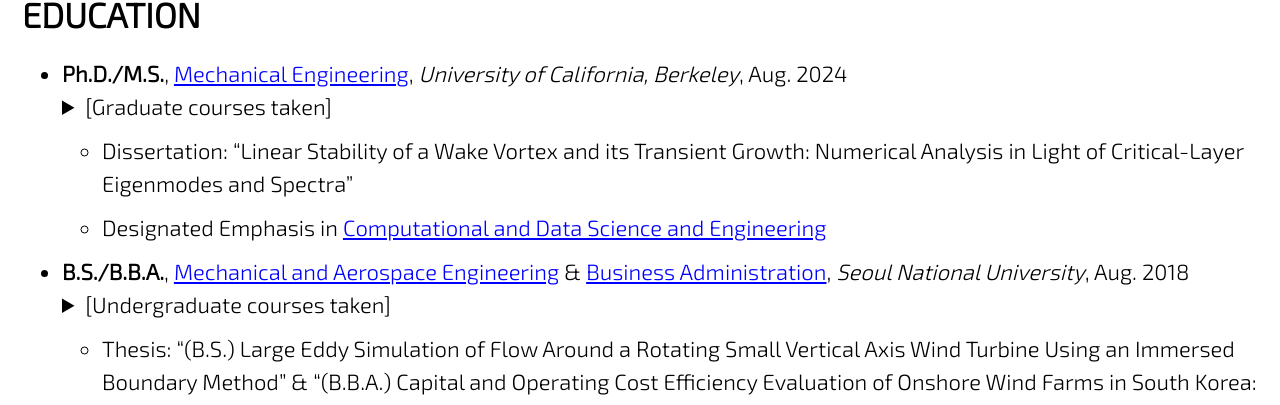
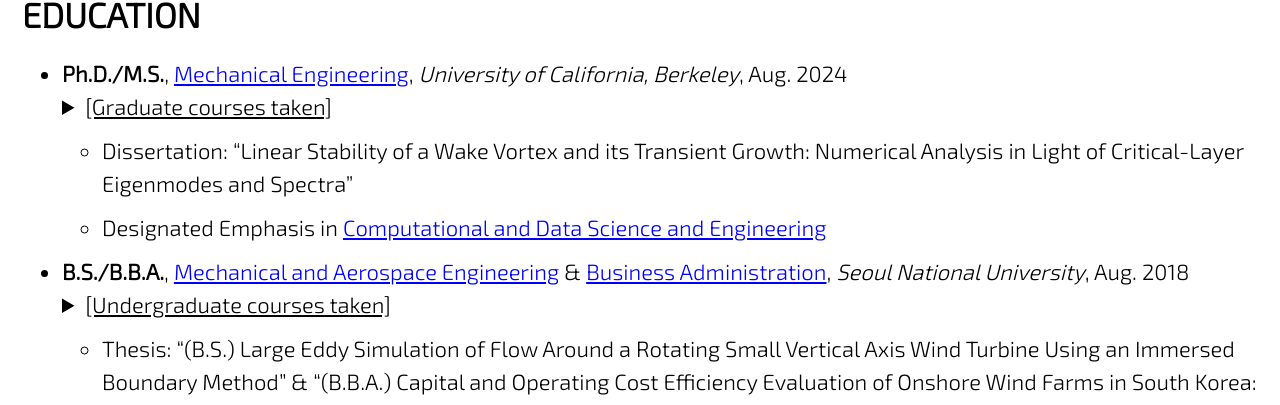
Before and after one commit to jun9303/jun9303.github.io, a Jekyll site: the page built from _pages/about_me.md, in a window 1280 px wide. Shown: the part 707-1112 px from the top of the page. Built offline with Jekyll 4.4.1, drawn with Linux system fonts in a browser that asks for light colours; cached includes are drawn as plain includes; nearby versions of some CDN libraries.

Commit message:
Minor site updates 072424

```diff
--- a/_pages/about_me.md
+++ b/_pages/about_me.md
@@ -19,7 +19,7 @@ feature_row:
 
 - **Ph.D./M.S.**, [Mechanical Engineering](http://me.berkeley.edu/), *University of California, Berkeley*, Aug. 2024
     <details>
-      <summary>[Graduate courses taken]</summary>
+      <summary style="text-decoration:underline; cursor:pointer;">[Graduate courses taken]</summary>
       <small><b>Fluid Mechanics</b>: Advanced Fluid Mechanics (1 & 2), Engineering Aerodynamics, Experimental Methods in Single-and Multiphase Flows, Graduate Ocean Engineering Seminar, Hydrodynamic Stability and Instability, Oceanic and Atmospheric Waves, Teaching of Mechanical Engineering at the University Level, Topics in Fluid Mechanics - Vortex Dynamics
       </small><br>
 
@@ -33,7 +33,7 @@ feature_row:
 
 - **B.S./B.B.A.**, [Mechanical and Aerospace Engineering](http://me.snu.ac.kr/en) & [Business Administration](http://cba.snu.ac.kr/en), *Seoul National University*, Aug. 2018
     <details>
-      <summary>[Undergraduate courses taken]</summary>
+      <summary style="text-decoration:underline; cursor:pointer;">[Undergraduate courses taken]</summary>
       <small><b>Engineering</b>: Applied Fluid Mechanics, Creative Engineering Design, Digital Computer Concept and Practice, Digital Fabrication and Manufacturing, Dynamics, Engineering Mathematics (1 & 2), Fluid Mechanics, Heat Transfer, Introduction to Electrical and Computer Engineering, Management in Mechanical Engineering (1 & 2), Manufacturing Processes, Mechanical Drawing, Mechanical Engineering Lab. (1 & 2), Mechanical System Design Project (1 & 2), Mechanics and Design, Solid Mechanics, Thermodynamics, Writing in Science & Technology</small><br>
 
       <small><b>Business</b>: Capital Markets and Accounting, Corporate Strategy, Fundamentals of Economics, Human Resource Management, International Business Management, Management Information System, Management Science, Managerial Accounting, Marketing Management, Mathematics for Economics, Operations Management, Principles of Accounting, Principles of Management</small>
```
